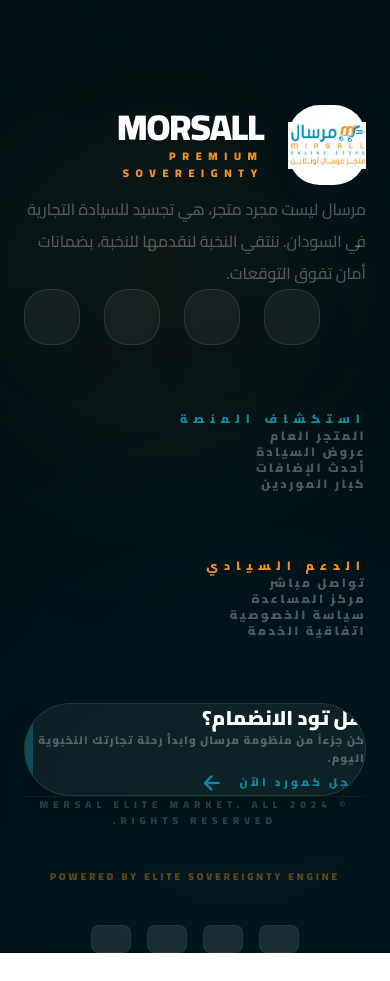
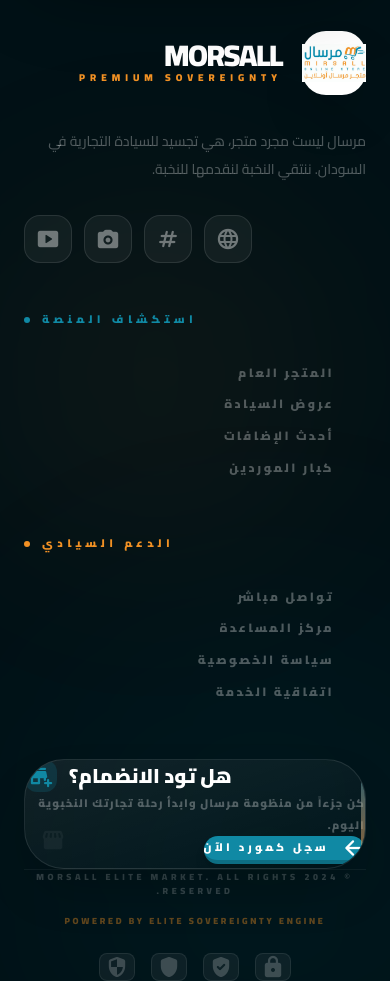
Before and after one commit to wflow2252-svg/-MERSAL-, a Next.js app: page / in a window 390 px wide. Shown: the part 6720-7701 px from the top of the page. Before the commit the page ends 7673 px from the top, so only its background shows below. Built offline with nearby package versions, Linux system fonts and the light colour scheme; no server answers.

Commit message:
feat: redesign footer with cleaner 4-column RTL layout and premium CTA

```diff
--- a/src/components/Footer.tsx
+++ b/src/components/Footer.tsx
@@ -3,114 +3,198 @@
 import Link from "next/link";
 import Image from "next/image";
 
+const exploreLinks = [
+  { label: "المتجر العام",    href: "/shop" },
+  { label: "عروض السيادة",   href: "/offers" },
+  { label: "أحدث الإضافات",  href: "/new" },
+  { label: "كبار الموردين",  href: "/top-vendors" },
+];
+
+const supportLinks = [
+  { label: "تواصل مباشر",    href: "/contact" },
+  { label: "مركز المساعدة",  href: "/faq" },
+  { label: "سياسة الخصوصية", href: "/privacy" },
+  { label: "اتفاقية الخدمة", href: "/terms" },
+];
+
+const socials = [
+  { id: "facebook",  icon: "facebook",  href: "#" },
+  { id: "twitter",   icon: "twit",      href: "#" },
+  { id: "instagram", icon: "instagram", href: "#" },
+  { id: "youtube",   icon: "smart_display", href: "#" },
+];
+
 export default function Footer() {
   return (
-    <footer className="bg-[#011116] text-white pb-16 mt-48 relative border-t border-white/5 overflow-hidden">
-      {/* Sovereign Floating Newsletter - Robust Architecture */}
+    <footer className="bg-[#011116] text-white relative border-t border-white/5 overflow-hidden" dir="rtl">
+
+      {/* ── Newsletter Banner ── */}
       <div className="responsive-container relative z-30 -translate-y-1/2">
-        <div className="glass-dark p-12 md:p-16 rounded-[4rem] border border-white/10 shadow-midnight flex flex-col lg:flex-row items-center justify-between gap-12 relative overflow-hidden group">
-          <div className="absolute top-0 right-0 w-64 h-64 bg-[#1089A4]/10 blur-[100px] rounded-full pointer-events-none" />
-          <div className="flex flex-col gap-4 text-center lg:text-right relative z-10">
-             <h3 className="text-4xl font-black font-heading tracking-tighter text-white">انضم إلى مجتمع النخبة</h3>
-             <p className="text-white/40 text-[10px] font-black uppercase tracking-[0.5em]">Global Sovereign Updates</p>
+        <div className="bg-gradient-to-l from-[#1089A4]/20 to-[#021D24] p-10 md:p-14 rounded-[3rem] border border-white/10 shadow-[0_40px_80px_rgba(0,0,0,0.4)] flex flex-col lg:flex-row items-center justify-between gap-10 relative overflow-hidden">
+          <div className="absolute top-0 right-0 w-72 h-72 bg-[#1089A4]/10 blur-[100px] rounded-full pointer-events-none" />
+          <div className="flex flex-col gap-2 text-center lg:text-right relative z-10 flex-none">
+            <h3 className="text-3xl md:text-4xl font-black font-heading tracking-tighter text-white">
+              انضم إلى مجتمع النخبة
+            </h3>
+            <p className="text-white/30 text-[10px] font-black uppercase tracking-[0.5em]">
+              حصري • عروض يومية • تحديثات فورية
+            </p>
           </div>
-          <div className="w-full lg:w-1/2 flex flex-col md:flex-row gap-6 relative z-10">
-             <input
-               type="email"
-               placeholder="أدخل بريدك الإلكتروني للحصول على العروض الفاخرة"
-               className="flex-grow bg-white/5 border-2 border-white/10 rounded-[2rem] px-10 py-6 text-sm font-black text-white outline-none focus:border-[#F29124] transition-all placeholder:text-white/10"
-             />
-             <button className="bg-[#F29124] text-[#021D24] px-12 py-6 rounded-[2rem] font-black text-[12px] uppercase tracking-[0.3em] hover:scale-105 hover:shadow-[0_20px_40px_rgba(242,145,36,0.3)] transition-all flex items-center justify-center gap-4 group/btn shadow-xl border-b-8 border-black/20">
-                اشترك الآن <span className="material-symbols-rounded group-hover/btn:translate-x-[-10px] transition-transform">arrow_right_alt</span>
-             </button>
+          <div className="w-full lg:w-[55%] flex flex-col sm:flex-row gap-4 relative z-10">
+            <input
+              type="email"
+              placeholder="بريدك الإلكتروني..."
+              className="flex-grow bg-white/5 border-2 border-white/10 rounded-[2rem] px-8 py-5 text-sm font-black text-white outline-none focus:border-[#F29124] focus:bg-white/10 transition-all placeholder:text-white/20 text-right"
+            />
+            <button className="bg-[#F29124] text-[#021D24] px-10 py-5 rounded-[2rem] font-black text-[12px] uppercase tracking-[0.3em] hover:scale-105 hover:shadow-[0_20px_40px_rgba(242,145,36,0.35)] active:scale-95 transition-all flex items-center justify-center gap-3 flex-none border-b-4 border-black/20 shadow-xl">
+              اشترك
+              <span className="material-symbols-rounded text-xl">arrow_left</span>
+            </button>
           </div>
         </div>
       </div>
 
-      <div className="responsive-container relative z-10">
-        <div className="grid grid-cols-1 md:grid-cols-2 lg:grid-cols-12 gap-16 lg:gap-24 mb-32">
+      {/* ── Main Footer Grid ── */}
+      <div className="responsive-container relative z-10 pb-10">
+        <div className="grid grid-cols-1 sm:grid-cols-2 lg:grid-cols-12 gap-12 lg:gap-16 mb-20">
 
-          {/* Pillar 1: Brand Authority */}
-          <div className="lg:col-span-4 space-y-10 text-right">
-             <Link href="/" className="flex items-center gap-6 justify-end group inline-flex ml-auto">
-                <div className="relative w-20 h-20 rounded-[2rem] bg-white p-4 shadow-elite-xl group-hover:rotate-12 transition-all">
-                   <Image src="/logo.jpg" alt="Logo" fill className="object-contain" />
-                </div>
-                <div className="flex flex-col">
-                   <h2 className="text-4xl font-black tracking-tighter uppercase font-heading text-white">Morsall</h2>
-                   <span className="text-[11px] text-[#F29124] font-black uppercase tracking-[0.6em]">Premium Sovereignty</span>
-                </div>
-             </Link>
-             <p className="text-white/30 text-[16px] leading-[2] max-w-sm ml-auto font-medium">
-                مرسال ليست مجرد متجر، هي تجسيد للسيادة التجارية في السودان. ننتقي النخبة لنقدمها للنخبة، بضمانات أمان تفوق التوقعات.
-             </p>
-             <div className="flex gap-6 justify-end">
-                {["facebook", "instagram", "youtube", "twitter"].map((social) => (
-                   <div key={social} className="w-14 h-14 rounded-[1.5rem] bg-white/5 border border-white/10 flex items-center justify-center hover:bg-[#1089A4] hover:shadow-[0_0_30px_rgba(16,137,164,0.4)] hover:border-[#1089A4] transition-all cursor-pointer group shadow-2xl">
-                      <span className={`brand-icon-${social} text-xl text-white opacity-40 group-hover:opacity-100 transition-opacity`} />
-                   </div>
-                ))}
-             </div>
+          {/* Col 1: Brand */}
+          <div className="lg:col-span-4 flex flex-col gap-8 text-right">
+            <Link href="/" className="flex items-center gap-5 justify-end group w-fit mr-0 ml-auto">
+              <div className="relative w-16 h-16 rounded-[1.5rem] bg-white p-3 shadow-2xl group-hover:rotate-6 group-hover:scale-105 transition-all flex-none">
+                <Image src="/logo.jpg" alt="Morsall" fill className="object-contain" />
+              </div>
+              <div className="flex flex-col">
+                <span className="text-3xl font-black tracking-tighter uppercase font-heading text-white leading-none">Morsall</span>
+                <span className="text-[10px] text-[#F29124] font-black uppercase tracking-[0.5em] mt-1">Premium Sovereignty</span>
+              </div>
+            </Link>
+
+            <p className="text-white/30 text-sm leading-[2] font-medium max-w-xs mr-0 ml-auto">
+              مرسال ليست مجرد متجر، هي تجسيد للسيادة التجارية في السودان. ننتقي النخبة لنقدمها للنخبة.
+            </p>
+
+            {/* Social Icons */}
+            <div className="flex gap-3 justify-end flex-wrap">
+              {[
+                { label: "Facebook",  icon: "language", href: "#" },
+                { label: "Twitter",   icon: "tag",      href: "#" },
+                { label: "Instagram", icon: "photo_camera", href: "#" },
+                { label: "YouTube",   icon: "smart_display", href: "#" },
+              ].map((s) => (
+                <a
+                  key={s.label}
+                  href={s.href}
+                  aria-label={s.label}
+                  className="w-12 h-12 rounded-2xl bg-white/5 border border-white/10 flex items-center justify-center hover:bg-[#1089A4] hover:border-[#1089A4] hover:shadow-[0_0_24px_rgba(16,137,164,0.4)] hover:scale-110 active:scale-95 transition-all group/s"
+                >
+                  <span className="material-symbols-rounded text-[18px] text-white/40 group-hover/s:text-white transition-colors">{s.icon}</span>
+                </a>
+              ))}
+            </div>
           </div>
 
-          {/* Pillar 2: Detailed Maps */}
-          <div className="lg:col-span-2 space-y-10 text-right">
-             <h4 className="text-[12px] font-black uppercase tracking-[0.5em] text-[#1089A4]">استكشاف المنصة</h4>
-             <ul className="space-y-5 text-white/30 text-xs font-black uppercase tracking-[0.2em]">
-                <li><Link href="/shop" className="hover:text-white transition-colors">المتجر العام</Link></li>
-                <li><Link href="/offers" className="hover:text-white transition-colors">عروض السيادة</Link></li>
-                <li><Link href="/new" className="hover:text-white transition-colors">أحدث الإضافات</Link></li>
-                <li><Link href="/top-vendors" className="hover:text-white transition-colors">كبار الموردين</Link></li>
-             </ul>
+          {/* Col 2: Explore */}
+          <div className="lg:col-span-2 flex flex-col gap-8 text-right">
+            <div className="flex items-center gap-3 justify-end">
+              <h4 className="text-[11px] font-black uppercase tracking-[0.4em] text-[#1089A4]">استكشاف المنصة</h4>
+              <div className="w-1.5 h-1.5 rounded-full bg-[#1089A4]" />
+            </div>
+            <ul className="space-y-4">
+              {exploreLinks.map((l) => (
+                <li key={l.href}>
+                  <Link
+                    href={l.href}
+                    className="text-white/30 text-xs font-black uppercase tracking-[0.2em] hover:text-white hover:translate-x-[-4px] transition-all inline-flex items-center gap-2 group/link"
+                  >
+                    <span className="material-symbols-rounded text-sm opacity-0 group-hover/link:opacity-100 transition-opacity text-[#1089A4]">chevron_left</span>
+                    {l.label}
+                  </Link>
+                </li>
+              ))}
+            </ul>
           </div>
 
-          <div className="lg:col-span-2 space-y-10 text-right">
-             <h4 className="text-[12px] font-black uppercase tracking-[0.5em] text-[#F29124]">الدعم السيادي</h4>
-             <ul className="space-y-5 text-white/30 text-xs font-black uppercase tracking-[0.2em]">
-                <li><Link href="/contact" className="hover:text-white transition-colors">تواصل مباشر</Link></li>
-                <li><Link href="/faq" className="hover:text-white transition-colors">مركز المساعدة</Link></li>
-                <li><Link href="/privacy" className="hover:text-white transition-colors">سياسة الخصوصية</Link></li>
-                <li><Link href="/terms" className="hover:text-white transition-colors">اتفاقية الخدمة</Link></li>
-             </ul>
+          {/* Col 3: Support */}
+          <div className="lg:col-span-2 flex flex-col gap-8 text-right">
+            <div className="flex items-center gap-3 justify-end">
+              <h4 className="text-[11px] font-black uppercase tracking-[0.4em] text-[#F29124]">الدعم السيادي</h4>
+              <div className="w-1.5 h-1.5 rounded-full bg-[#F29124]" />
+            </div>
+            <ul className="space-y-4">
+              {supportLinks.map((l) => (
+                <li key={l.href}>
+                  <Link
+                    href={l.href}
+                    className="text-white/30 text-xs font-black uppercase tracking-[0.2em] hover:text-white hover:translate-x-[-4px] transition-all inline-flex items-center gap-2 group/link"
+                  >
+                    <span className="material-symbols-rounded text-sm opacity-0 group-hover/link:opacity-100 transition-opacity text-[#F29124]">chevron_left</span>
+                    {l.label}
+                  </Link>
+                </li>
+              ))}
+            </ul>
           </div>
 
-          {/* Pillar 3: Administrative Insights */}
-          <div className="lg:col-span-4 flex flex-col items-center lg:items-end justify-center">
-             <div className="bg-white/5 p-10 rounded-[3rem] border border-white/10 text-right space-y-6 w-full max-w-sm shadow-2xl relative overflow-hidden group/box">
-                <div className="absolute top-0 left-0 w-2 h-full bg-[#1089A4] opacity-40" />
+          {/* Col 4: Join CTA */}
+          <div className="lg:col-span-4 flex items-start justify-start lg:justify-end">
+            <div className="w-full max-w-sm bg-gradient-to-br from-white/[0.07] to-transparent p-8 rounded-[2.5rem] border border-white/10 text-right space-y-5 shadow-2xl relative overflow-hidden group/box hover:border-[#1089A4]/30 transition-all">
+              {/* Accent bar */}
+              <div className="absolute top-0 right-0 w-1 h-full bg-gradient-to-b from-[#1089A4] to-[#F29124] rounded-full opacity-60" />
+
+              {/* Decorative icon */}
+              <span className="material-symbols-rounded text-[80px] text-white/5 absolute bottom-4 left-4 pointer-events-none">storefront</span>
+
+              <div className="flex items-center gap-3 justify-end">
                 <h4 className="text-xl font-black text-white">هل تود الانضمام؟</h4>
-                <p className="text-[11px] text-white/30 font-black uppercase tracking-widest leading-relaxed">كن جزءاً من منظومة مرسال وابدأ رحلة تجارتك النخبوية اليوم.</p>
-                <Link href="/vendor/register" className="inline-flex gap-4 items-center text-[11px] font-black text-[#1089A4] uppercase tracking-[0.3em] group-hover/box:translate-x-[-10px] transition-transform">
-                   سجل كمورد الآن <span className="material-symbols-rounded">arrow_back</span>
-                </Link>
-             </div>
+                <span className="w-8 h-8 rounded-xl bg-[#1089A4]/20 flex items-center justify-center">
+                  <span className="material-symbols-rounded text-sm text-[#1089A4]">add_business</span>
+                </span>
+              </div>
+
+              <p className="text-[11px] text-white/30 font-black uppercase tracking-widest leading-loose">
+                كن جزءاً من منظومة مرسال وابدأ رحلة تجارتك النخبوية اليوم.
+              </p>
+
+              <Link
+                href="/vendor/register"
+                className="inline-flex gap-3 items-center bg-[#1089A4] text-white text-[11px] font-black uppercase tracking-[0.3em] px-7 py-4 rounded-[1.5rem] hover:bg-[#0d7a8e] hover:shadow-[0_12px_32px_rgba(16,137,164,0.4)] hover:scale-105 active:scale-95 transition-all border-b-4 border-black/20 shadow-lg"
+              >
+                <span className="material-symbols-rounded text-base">arrow_back</span>
+                سجل كمورد الآن
+              </Link>
+            </div>
           </div>
+
         </div>
 
-        {/* Legal Tier - Elite Control Bar */}
-        <div className="pt-16 border-t border-white/5 flex flex-col md:flex-row items-center justify-between gap-10">
-           <div className="flex flex-col md:flex-row items-center gap-10">
-              <p className="text-[10px] font-black uppercase tracking-[0.5em] text-white/20 text-center md:text-right">© 2024 MERSAL ELITE MARKET. ALL RIGHTS RESERVED.</p>
-              <div className="h-4 w-px bg-white/10 hidden md:block" />
-              <p className="text-[10px] font-black uppercase tracking-[0.3em] text-[#F29124]/40">Powered by Elite Sovereignty Engine</p>
-           </div>
+        {/* ── Legal Bar ── */}
+        <div className="pt-8 border-t border-white/5 flex flex-col md:flex-row items-center justify-between gap-6">
+          <div className="flex flex-col sm:flex-row items-center gap-4 sm:gap-8">
+            <p className="text-[9px] font-black uppercase tracking-[0.4em] text-white/20 text-center">
+              © 2024 MORSALL ELITE MARKET. ALL RIGHTS RESERVED.
+            </p>
+            <div className="hidden sm:block h-3 w-px bg-white/10" />
+            <p className="text-[9px] font-black uppercase tracking-[0.3em] text-[#F29124]/40">
+              Powered by Elite Sovereignty Engine
+            </p>
+          </div>
 
-           <div className="flex items-center gap-8">
-              <span className="text-[9px] text-white/20 font-black uppercase tracking-widest hidden lg:block">SECURE ENCRYPTION:</span>
-              <div className="flex gap-4">
-                 {[1,2,3,4].map(idx => (
-                    <div key={idx} className="w-10 h-7 bg-white/10 rounded-lg border border-white/5 hover:bg-white/20 transition-all cursor-help" />
-                 ))}
+          {/* Payment / Security badges */}
+          <div className="flex items-center gap-4">
+            <span className="text-[8px] text-white/15 font-black uppercase tracking-widest hidden lg:block">SECURE:</span>
+            {["lock", "verified_user", "shield", "security"].map((ic) => (
+              <div key={ic} className="w-9 h-7 bg-white/5 rounded-lg border border-white/8 flex items-center justify-center hover:bg-white/10 transition-all">
+                <span className="material-symbols-rounded text-[13px] text-white/20">{ic}</span>
               </div>
-           </div>
+            ))}
+          </div>
         </div>
       </div>
 
-      {/* Atmospheric Sovereignty Effects - Optimized to prevent document overflow */}
-      <div className="absolute bottom-0 right-0 w-[600px] h-[600px] bg-[#1089A4]/5 blur-[120px] rounded-full pointer-events-none translate-x-1/4 translate-y-1/4" />
-      <div className="absolute top-[20%] left-[-10%] w-[400px] h-[400px] bg-[#F29124]/5 blur-[100px] rounded-full pointer-events-none" />
-
-      {/* Infinite Bottom Stretch - Fixes the white gap without affecting global HTML */}
+      {/* Background glow effects */}
+      <div className="absolute bottom-0 right-0 w-[500px] h-[500px] bg-[#1089A4]/5 blur-[120px] rounded-full pointer-events-none translate-x-1/4 translate-y-1/4" />
+      <div className="absolute top-[30%] left-[-5%] w-[350px] h-[350px] bg-[#F29124]/5 blur-[100px] rounded-full pointer-events-none" />
       <div className="absolute bottom-[-100vh] left-0 w-full h-[100vh] bg-[#011116] pointer-events-none" />
     </footer>
   );
```
